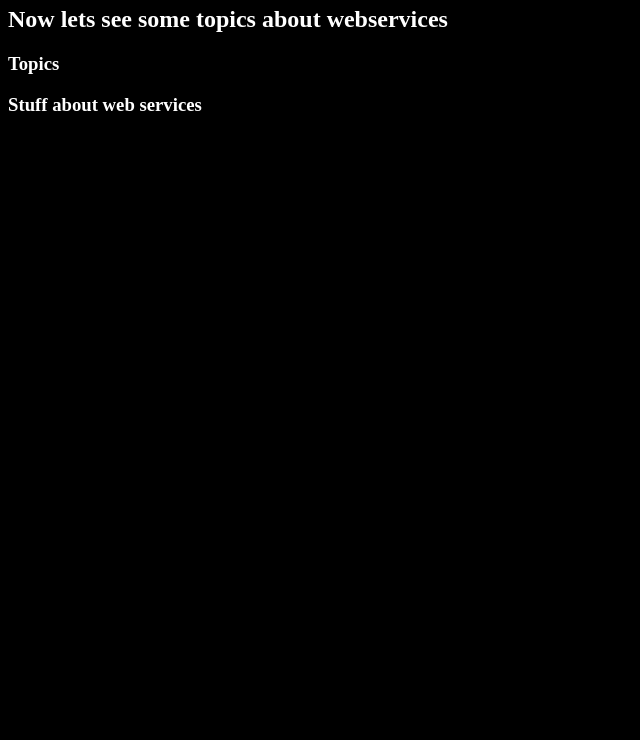
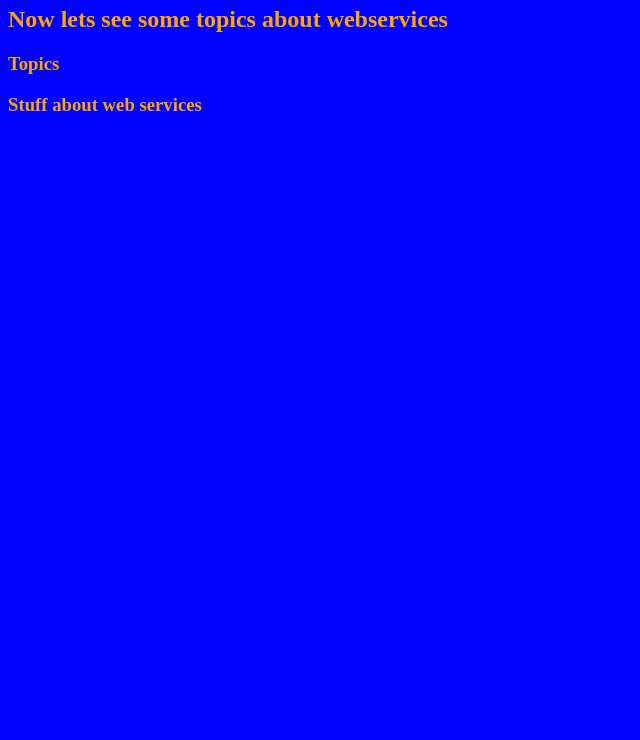
Before and after one commit to virgilioarevalo/ACP_html, a plain HTML site: page index.html in a window 1280 px wide. Shown: the part 60-800 px from the top of the page, without its empty margins (0-640 px from the left). Drawn offline with Linux system fonts and the light colour scheme.

Commit message:
Text to Orange, BG Color Blue

```diff
--- a/index.html
+++ b/index.html
@@ -1,5 +1,5 @@
 
-<BODY BGCOLOR="BLACK" TEXT="WHITE">
+<BODY BGCOLOR="BLUE" TEXT="ORANGE">
 
 <h1>This is my first webpage<h1>
 
```
